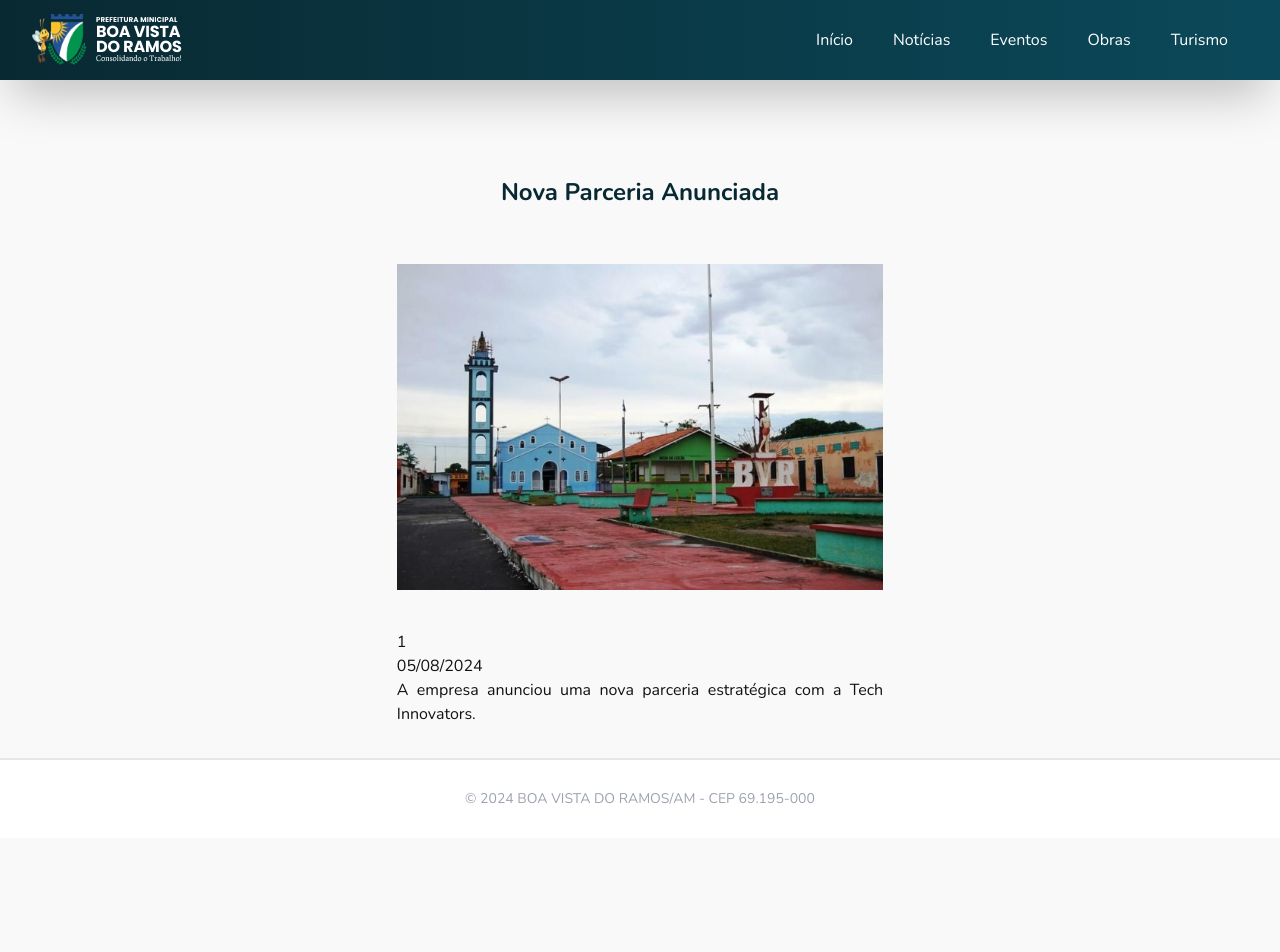
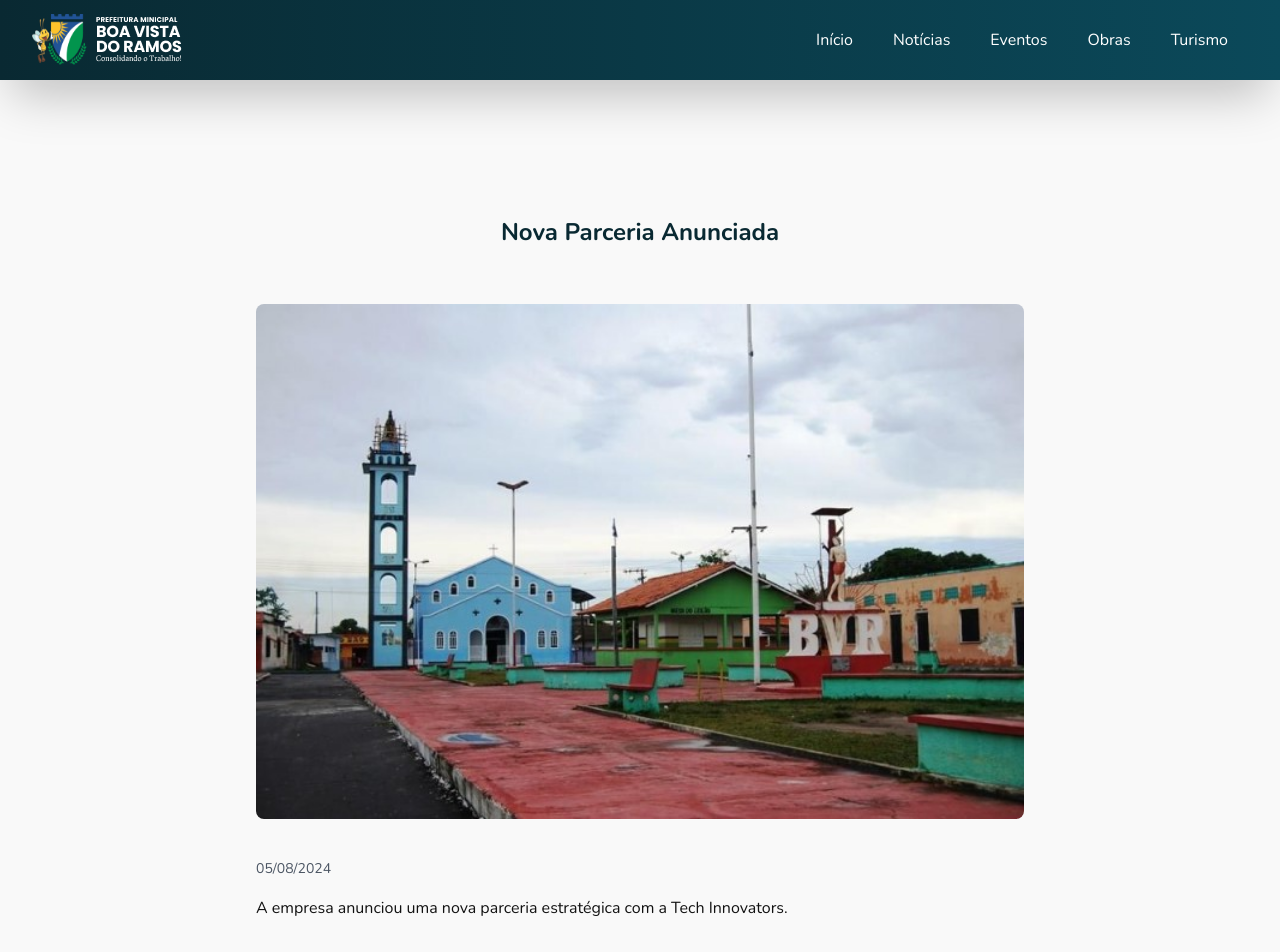
Before and after one commit to Angeluz20/blog-bvr, a Next.js app: page /News/1 in a window 1280 px wide. Shown: the top 952 px of the page. Before the commit the page ends 838 px from the top, so only its background shows below. Built offline with nearby package versions, Linux system fonts and the light colour scheme.

Commit message:
[feat] create basic layout for News details page (styling pending)

```diff
--- a/src/app/News/[id]/page.tsx
+++ b/src/app/News/[id]/page.tsx
@@ -2,29 +2,49 @@ import Image from "next/image";
 import React from "react";
 import ExampleNoticie from "../../../../public/assets/example-noticie.jpeg";
 import TitlePage from "@/components/titlePage/page";
-import { newsData } from "../page";
+import { newsData } from "@/service/api";
 
-export default function DetailsNews({ params }: { params: { id: string } }) {
-    const id = params.id;
-    console.log(id);
+interface DetailsNewsProps {
+  params: {
+    id: string;
+  };
+}
 
-    const data = newsData.find(news => news.id === id);
-    console.log(data);
+export default function DetailsNews({ params }: DetailsNewsProps) {
+  const { id } = params;
 
+  // Verifica se existe uma notícia correspondente ao ID
+  const data = newsData.find((news) => news.id === id);
+
+  if (!data) {
     return (
-        <div className="flex flex-col p-8 items-center mt-10">
-            <div className="w-2/5 flex items-center flex-col">
-                <TitlePage title={data?.title as string} subtitle={""} />
-                <Image src={ExampleNoticie} className="w-full mt-8" alt="poster" />
-            </div>
+      <div className="flex flex-col p-8 items-center">
+        <TitlePage title="Notícia não encontrada" subtitle="" />
+        <p className="mt-4 text-gray-500">A notícia que você está procurando não existe.</p>
+      </div>
+    );
+  }
 
-            <div className="w-2/5 mt-10">
-                <p>{id}</p>
-                <p>{data?.date}</p>
-                <p className="text-justify">
-                    {data?.description}
-                </p>
-            </div>
-        </div>
-    )
+  return (
+    <div className="flex flex-col p-8 items-center mt-20">
+      <div className="w-full max-w-3xl flex flex-col items-center">
+        <TitlePage title={data.title} subtitle="" />
+        <Image
+          src={ExampleNoticie}
+          className="w-full mt-8 rounded-lg"
+          alt="poster da notícia"
+          priority
+          quality={85}
+          layout="responsive"
+        />
+      </div>
+
+      <div className="w-full max-w-3xl mt-10">
+        <p className="text-sm text-gray-600">{data.date}</p>
+        <p className="text-justify mt-4 leading-relaxed">
+          {data.description}
+        </p>
+      </div>
+    </div>
+  );
 }
```
